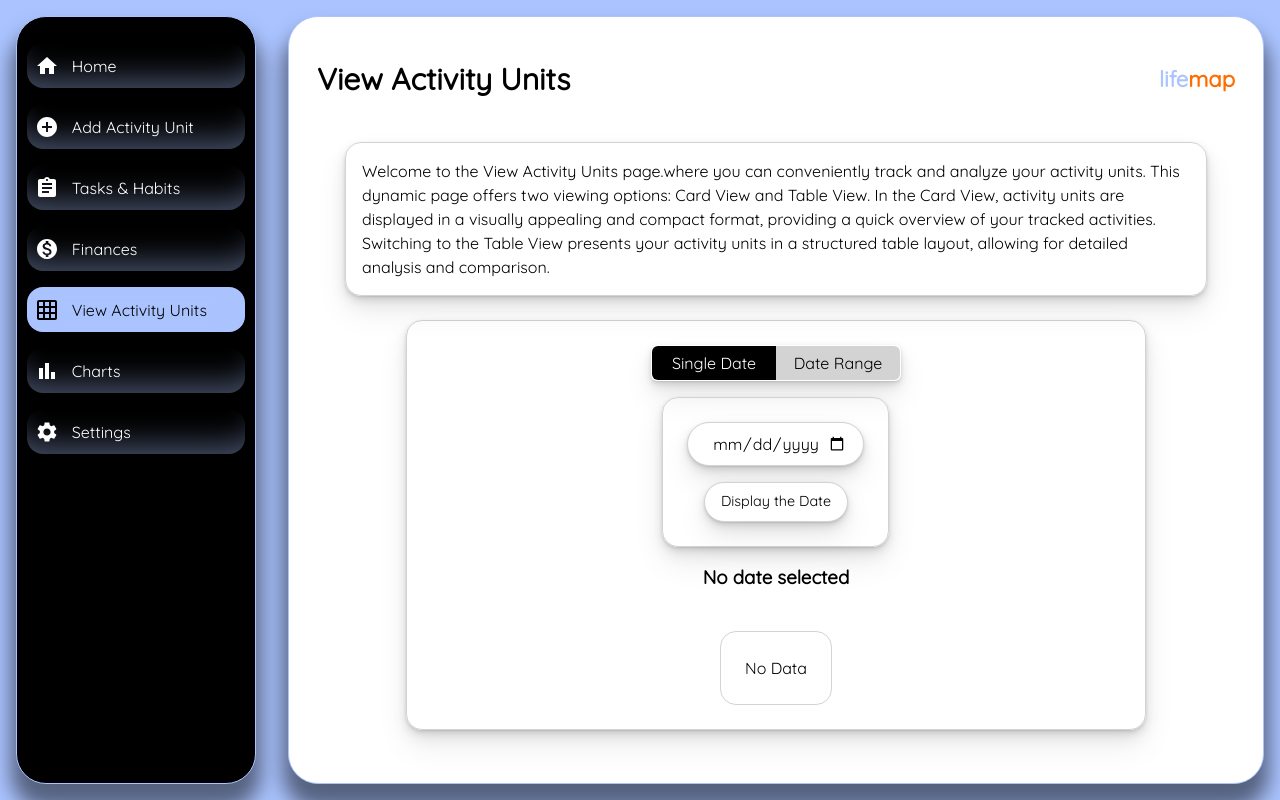
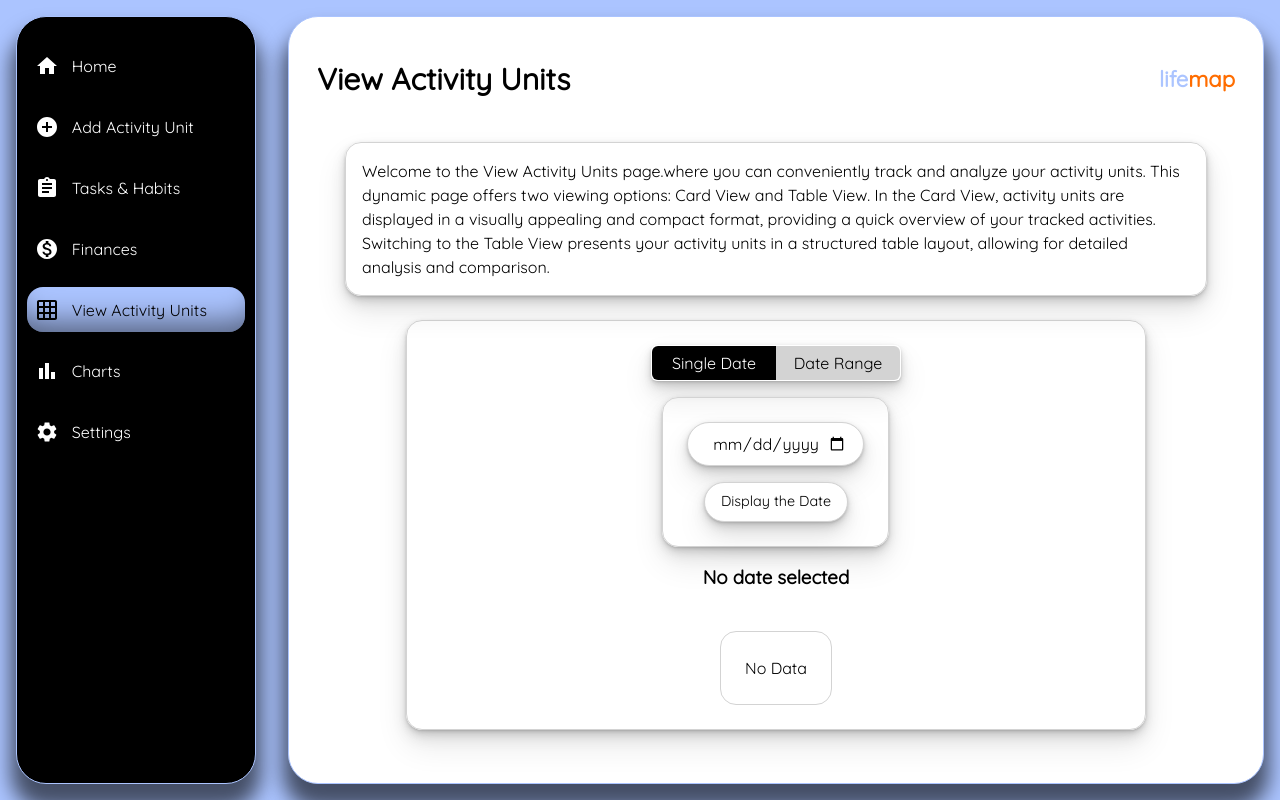
Before and after one commit to berkaysson/lifemap, a React (Create React App) app: page /lifemap/view-activity-units in a window 1280 px wide. Built offline with nearby package versions, Linux system fonts and the light colour scheme.

Commit message:
increase shadows intensity

```diff
--- a/src/Style/theme.js
+++ b/src/Style/theme.js
@@ -22,10 +22,10 @@ export const theme = {
   },
   boxShadows: {
     themeShadow: `0 0 6px 0px ${themeColors}`,
-    largeCardShadow: "rgba(0, 0, 0, 0.5) 0px 20px 20px 5px",
+    largeCardShadow: "rgba(0, 0, 0, 0.6) 0px 20px 20px 5px",
     smallCardShadow:
-      "rgba(0, 0, 0, 0.07) 0px 1px 2px, rgba(0, 0, 0, 0.07) 0px 2px 4px, rgba(0, 0, 0, 0.07) 0px 4px 8px, rgba(0, 0, 0, 0.07) 0px 8px 16px, rgba(0, 0, 0, 0.07) 0px 16px 32px",
-    innerShadow: "rgba(171, 196, 255, 0.4) 0px -30px 30px -20px inset",
+      "rgba(0, 0, 0, 0.09) 0px 1px 2px, rgba(0, 0, 0, 0.09) 0px 2px 4px, rgba(0, 0, 0, 0.09) 0px 4px 8px, rgba(0, 0, 0, 0.09) 0px 8px 16px, rgba(0, 0, 0, 0.09) 0px 16px 32px",
+    innerShadow: "rgba(0, 0, 0, 0.5) 0px -30px 30px -20px inset",
     innerSmallShadow: "rgba(171, 196, 255, 0.4) 0px -20px 20px -15px inset",
   },
 };
```
